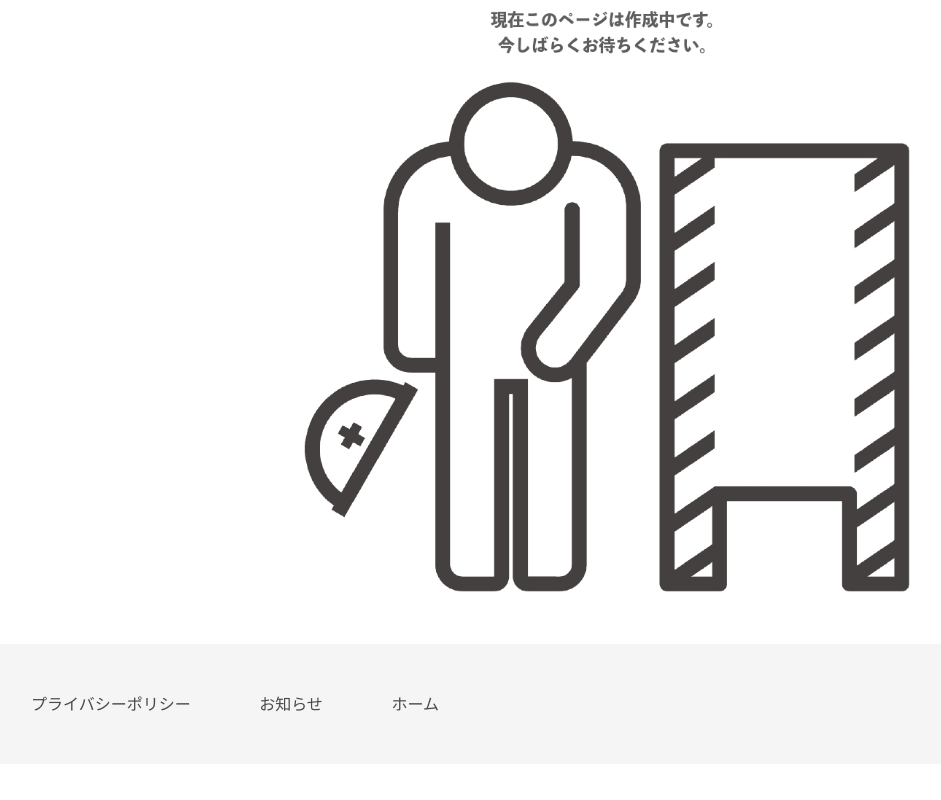
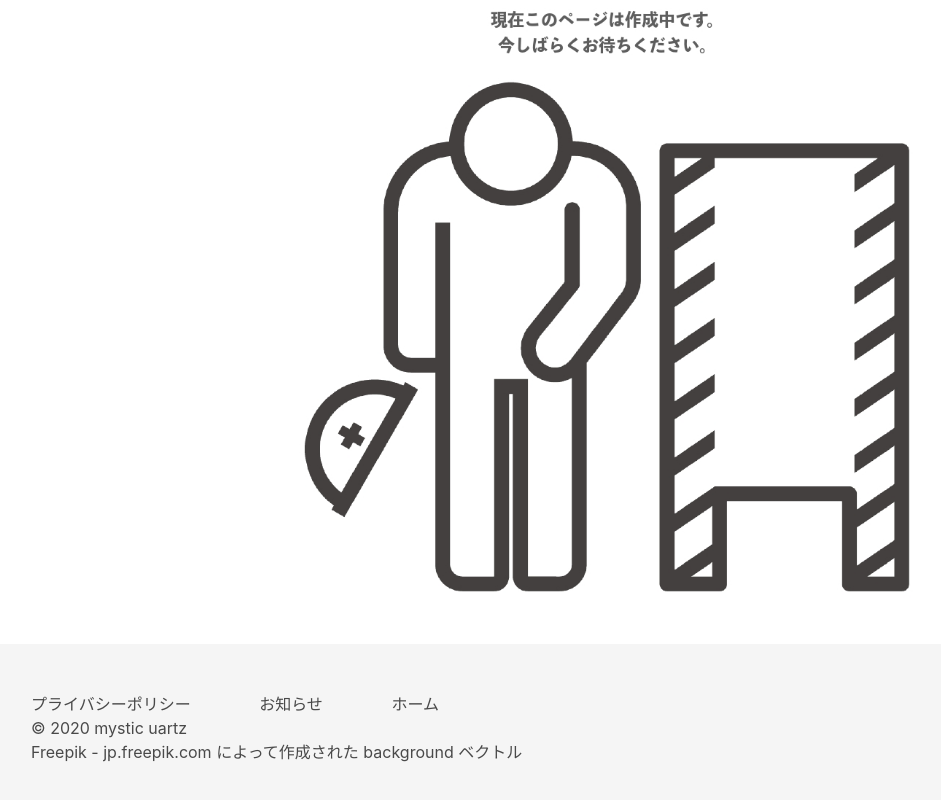
Before and after one commit to shouichia/mysticquartz, a plain HTML site: page covit-19.html in a window 1280 px wide. Shown: the part 581-1381 px from the top of the page, without its empty margins (33-974 px from the left). Before the commit the page ends 1345 px from the top, so only its background shows below. Drawn offline with nearby package versions, Linux system fonts and the light colour scheme.

Commit message:
Update covit-19.html

```diff
--- a/covit-19.html
+++ b/covit-19.html
@@ -34,9 +34,10 @@
 
 
       <a href="privacy.html">プライバシーポリシー　　</a>
-      <a href="oshirase.html">　　お知らせ　　</a>
-      <a href="index.html">　　ホーム　　</a>
-
+          <a href="oshirase.html">　　お知らせ　　</a>
+          <a href="index.html">　　ホーム　　</a>
+          <p>© 2020 mystic uartz</p>
+          <a href="https://jp.freepik.com/vectors/background">Freepik - jp.freepik.com によって作成された background ベクトル</a>
 
     </div>
   </div>
```
